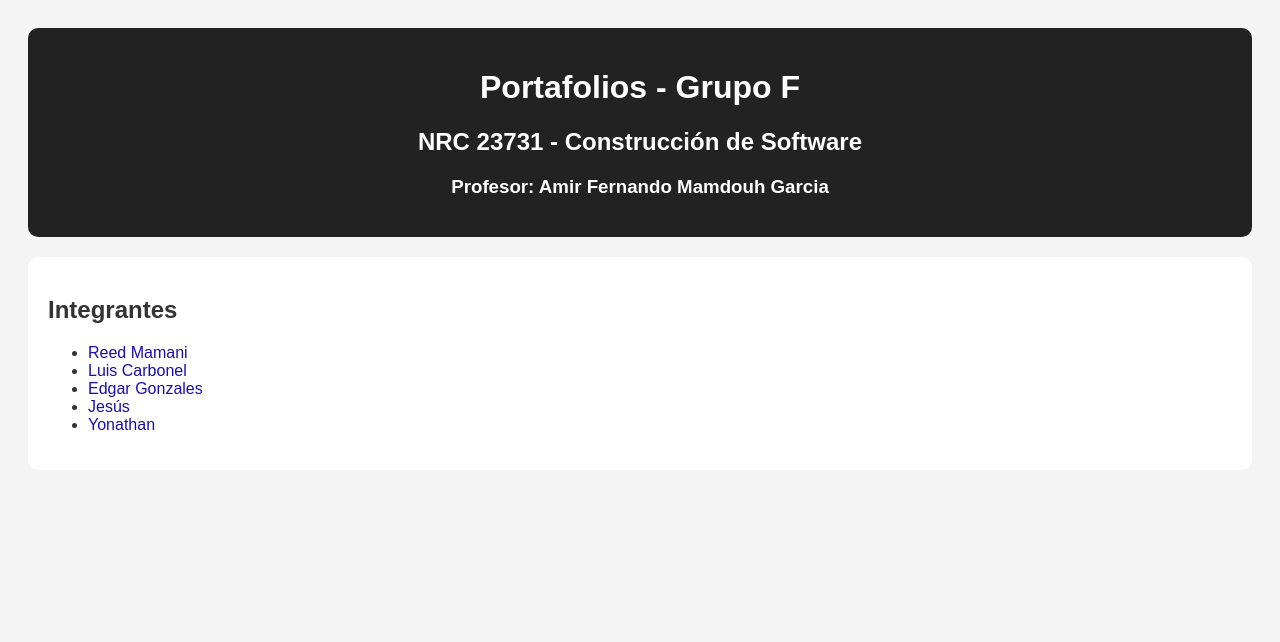
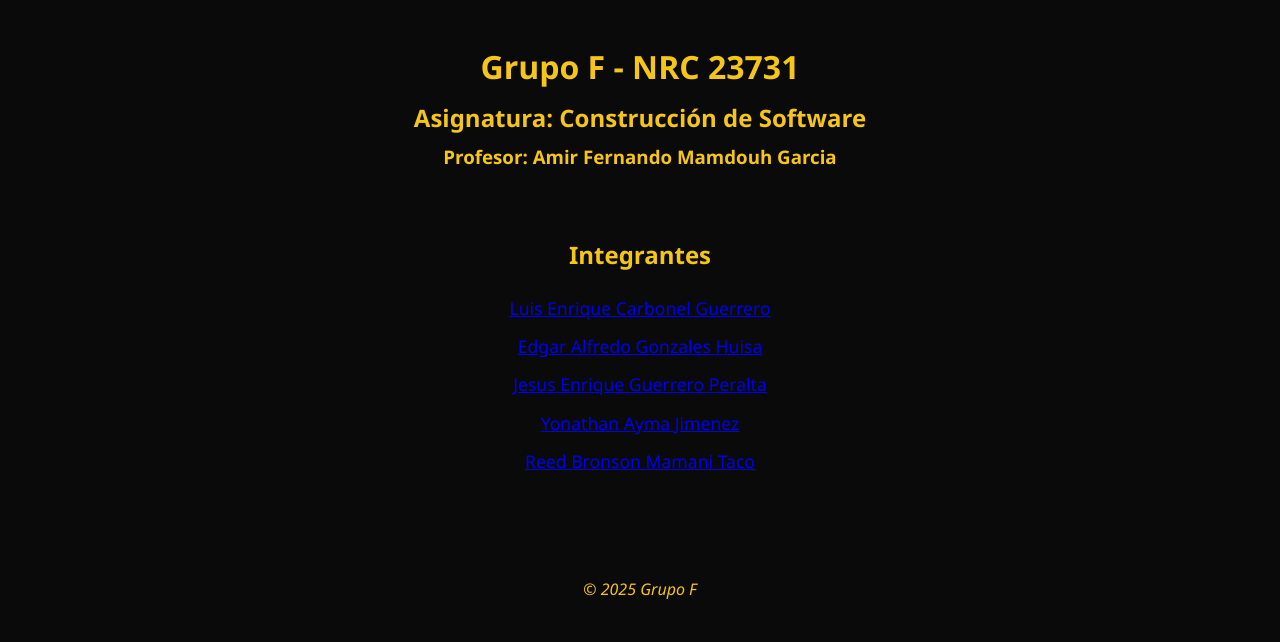
Before and after one commit to ReedMamani/Portada-Grupal, a plain HTML site: page index.html in a window 1280 px wide. Drawn offline with Linux system fonts and the light colour scheme.

Commit message:
Add files via upload

```diff
--- a/index.html
+++ b/index.html
@@ -1,27 +1,29 @@
-
 <!DOCTYPE html>
 <html lang="es">
 <head>
     <meta charset="UTF-8">
     <meta name="viewport" content="width=device-width, initial-scale=1.0">
-    <title>Portafolios Grupo F</title>
+    <title>Trabajo Grupo F</title>
     <link rel="stylesheet" href="style.css">
 </head>
 <body>
     <header>
-        <h1>Portafolios - Grupo F</h1>
-        <h2>NRC 23731 - Construcción de Software</h2>
+        <h1>Grupo F - NRC 23731</h1>
+        <h2>Asignatura: Construcción de Software</h2>
         <h3>Profesor: Amir Fernando Mamdouh Garcia</h3>
     </header>
     <section class="integrantes">
         <h2>Integrantes</h2>
         <ul>
-            <li><a href="https://reedmamani.github.io/Mi-Portafolio/" target="_blank">Reed Mamani</a></li>
-            <li><a href="https://github.com/Luis-Carbonel" target="_blank">Luis Carbonel</a></li>
-            <li><a href="https://github.com/EdgarGon1407" target="_blank">Edgar Gonzales</a></li>
-            <li><a href="https://github.com/Jesus0184" target="_blank">Jesús</a></li>
-            <li><a href="https://github.com/YonathanAJ" target="_blank">Yonathan</a></li>
+            <li><a href="https://github.com/Luis-Carbonel" target="_blank">Luis Enrique Carbonel Guerrero</a></li>
+            <li><a href="hhttps://github.com/EdgarGon1407" target="_blank">Edgar Alfredo Gonzales Huisa</a></li>
+            <li><a href="https://github.com/Jesus0184" target="_blank">Jesus Enrique Guerrero Peralta</a></li>
+            <li><a href="https://github.com/YonathanAJ" target="_blank">Yonathan Ayma Jimenez</a></li>
+            <li><a href="https://reedmamani.github.io/Mi-Portafolio/" target="_blank">Reed Bronson Mamani Taco</a></li>
         </ul>
     </section>
+    <footer>
+        <p>&copy; 2025 Grupo F</p>
+    </footer>
 </body>
 </html>
--- a/style.css
+++ b/style.css
@@ -1,31 +1,42 @@
+body {
+    font-family: 'Segoe UI', Tahoma, Geneva, Verdana, sans-serif;
+    background-color: #0a0a0a;
+    color: #f5c518;
+    margin: 0;
+    padding: 0;
+    line-height: 1.6;
+}
 
-body {
-    font-family: Arial, sans-serif;
-    background-color: #f4f4f4;
-    color: #333;
+header, footer {
+    text-align: center;
     padding: 20px;
 }
 
-header {
-    background-color: #222;
-    color: #fff;
+header h1 {
+    font-size: 2em;
+    margin-bottom: 0.2em;
+}
+
+header h2, header h3 {
+    margin: 0.2em 0;
+}
+
+section.integrantes {
     padding: 20px;
-    border-radius: 10px;
-    margin-bottom: 20px;
     text-align: center;
 }
 
-.integrantes {
-    background-color: #fff;
-    padding: 20px;
-    border-radius: 10px;
+section.integrantes ul {
+    list-style: none;
+    padding: 0;
 }
 
-a {
-    color: #1a0dab;
-    text-decoration: none;
+section.integrantes li {
+    font-size: 1.1em;
+    margin: 10px 0;
 }
 
-a:hover {
-    text-decoration: underline;
+footer {
+    margin-top: 30px;
+    font-style: italic;
 }
```
